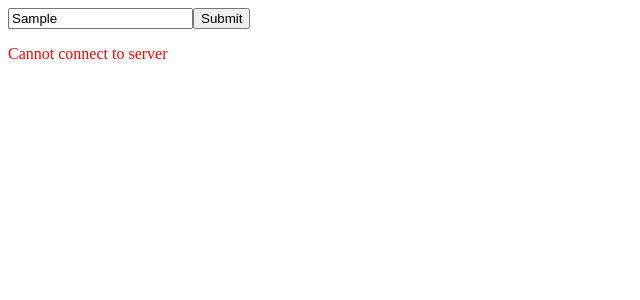
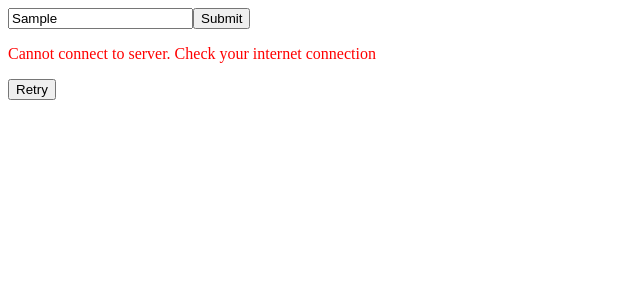
Before and after one commit to phiona-dev/mrembo-hakiki, a React app in the folder frontend/: page /scan in a window 1280 px wide. Both pictures are taken after typing "Sample" into the empty fields and a click on the button "Submit". Shown: the top 300 px of the page, without its empty margins (0-640 px from the left). Built offline with nearby package versions, Linux system fonts and the light colour scheme; no server answers; the HTML template or start-up script is replaced by a standard one.

Commit message:
improving error messages and adding action buttons

```diff
--- a/frontend/src/pages/scanPage.jsx
+++ b/frontend/src/pages/scanPage.jsx
@@ -23,6 +23,7 @@ const ScanPage = () => {
       navigate(`/result/${barcode}`, { state: { product: response } })
     } catch(error) {
       setError(error.message)
+    } finally {
       setIsLoading(false);
     }
   }
@@ -34,7 +35,16 @@ const ScanPage = () => {
             {isLoading ? "Loading..." : "Submit"}
           </button>
 
-          {error && <p style={{ color: "red" }}>{error}</p>}
+          {error &&  (
+            <div>
+              <p style={{ color: "red" }}>{error}</p>
+              {error.includes("Product not found") ? (
+                <button onClick={() => navigate("/demo")}>Try Demo mode</button>
+              ) : (
+                <button onClick={() => handleCheckProduct(barcode)} disabled={isLoading}>Retry</button>
+              )}
+            </div>
+          )}
         </form>
         {isLoading && <ProductSkeleton/>}
       </div>
--- a/frontend/src/services/api.js
+++ b/frontend/src/services/api.js
@@ -7,13 +7,13 @@ const getProduct = async (barcode) => {
         return response.data.product;
     } catch (error) {
         if (error.response?.status === 404) {
-            throw new Error("Product not found", { cause: error })
+            throw new Error("Product not found in our database. Try demo mode to see how it works.", { cause: error })
         }
         if (error.response?.status === 500){
-            throw new Error("Server error, try again later", { cause: error })
+            throw new Error("Server error. Please try again later", { cause: error })
         }
         if (error.code === "ERR_NETWORK") {
-            throw new Error("Cannot connect to server", { cause: error })
+            throw new Error("Cannot connect to server. Check your internet connection", { cause: error })
         }
         throw new Error("Something went wrong", { cause: error })
     }
```
